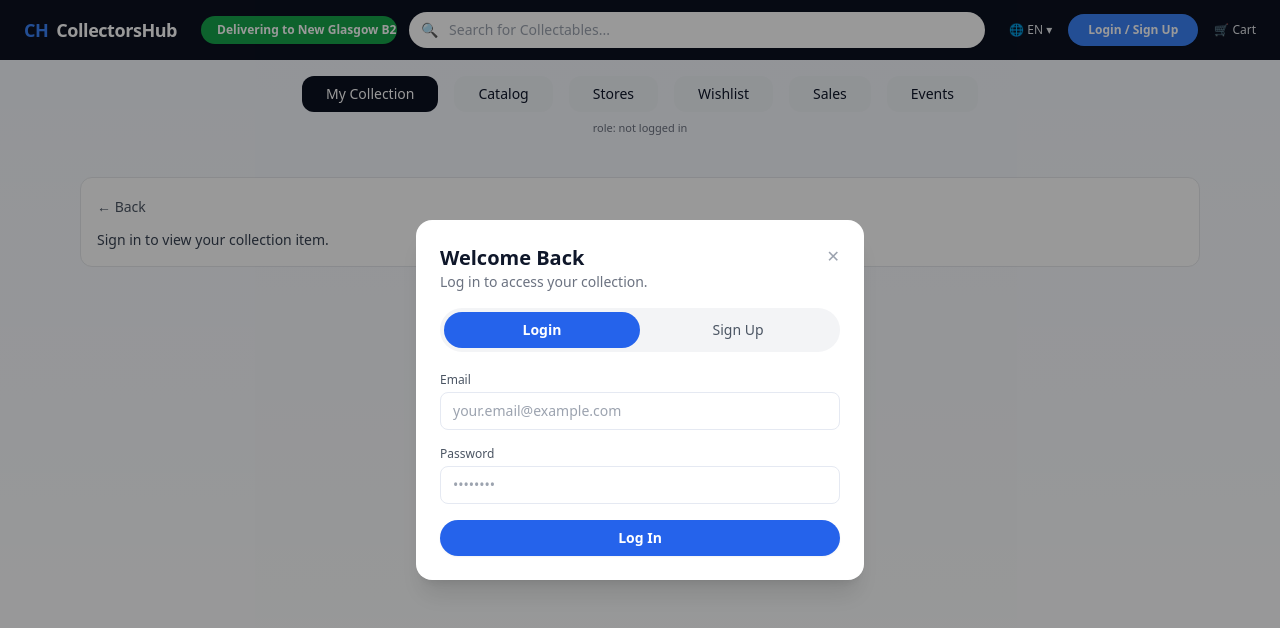
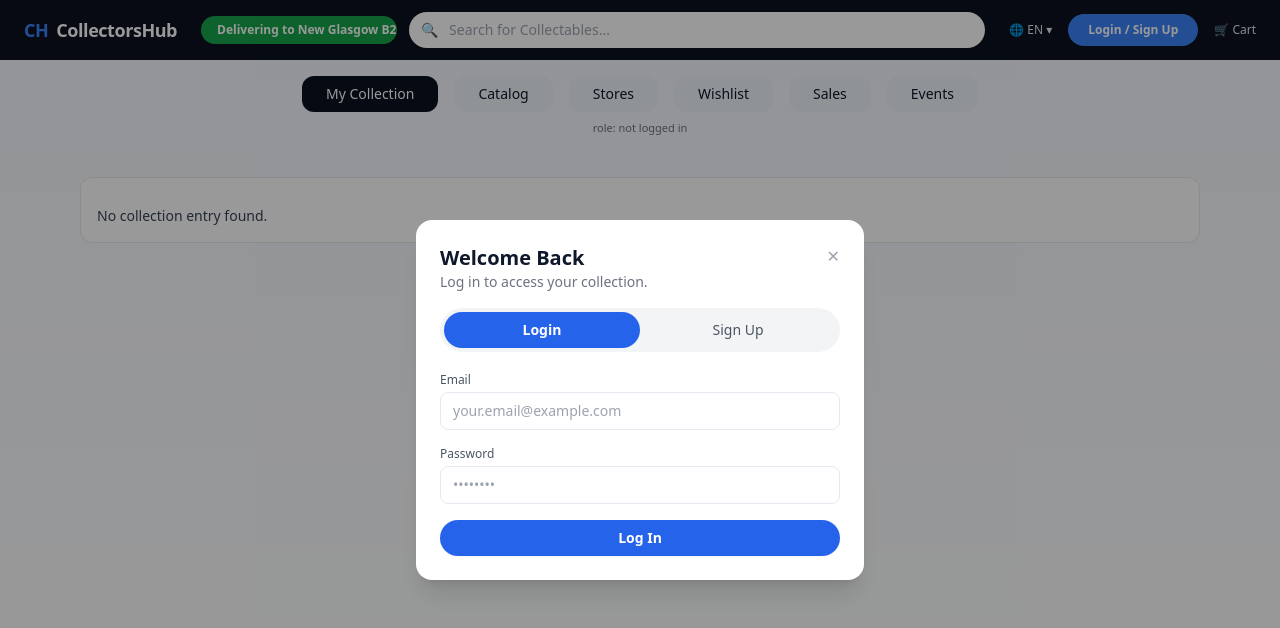
Before and after one commit to Cymunix/CollectorsHub, a Next.js app: page /collection/1 in a window 1280 px wide. Shown: the top 628 px of the page. Built offline with nearby package versions, Linux system fonts and the light colour scheme.

Commit message:
Update page.tsx

```diff
--- a/app/collection/[catalogItemId]/page.tsx
+++ b/app/collection/[catalogItemId]/page.tsx
@@ -10,6 +10,9 @@ import SecondaryNav from "@/components/SecondaryNav";
 import AuthModal from "@/components/AuthModal";
 
 import CollectionItemScreen from "./_components/CollectionItemScreen";
+
+// ... (Keep your Type definitions: CatalogLite, ConditionMeta, CollectionItemLite) ...
+// ... (For brevity, I'm assuming the types are defined as in your snippet) ...
 
 type CatalogLite = {
   id: string;
@@ -26,20 +29,14 @@ type ConditionMeta = {
 type CollectionItemLite = {
   id: string;
   catalog_item_id: string;
-
   quantity: number | null;
-
-  // ✅ real schema fields
   condition_meta: ConditionMeta | null;
   graded: boolean | null;
   grade: number | null;
-
   paid_price_cents: number | null;
   paid_currency: string | null;
-
   notes: string | null;
   created_at: string | null;
-
   catalog: CatalogLite | null;
 };
 
@@ -55,7 +52,6 @@ export default function CollectionItemPage() {
 
   const [loading, setLoading] = useState(true);
   const [err, setErr] = useState<string | null>(null);
-
   const [row, setRow] = useState<CollectionItemLite | null>(null);
   const [authOpen, setAuthOpen] = useState(false);
 
@@ -72,7 +68,6 @@ export default function CollectionItemPage() {
         setLoading(true);
         setErr(null);
 
-        // Require auth (collection is user-owned)
         const { data: auth } = await supabase.auth.getUser();
         if (cancelled) return;
 
@@ -83,9 +78,6 @@ export default function CollectionItemPage() {
           return;
         }
 
-        // ✅ IMPORTANT:
-        // Your route is /collection/[catalogItemId], so we fetch the user's collection row(s) for that catalogue item.
-        // If you can have multiple rows per catalogue item, you must decide which one to show or redirect elsewhere.
         const res = await supabase
           .from("user_collection_items")
           .select(
@@ -132,19 +124,14 @@ export default function CollectionItemPage() {
         const mapped: CollectionItemLite = {
           id: data.id,
           catalog_item_id: data.catalog_item_id,
-
           quantity: data.quantity ?? null,
-
           condition_meta: (data.condition_meta ?? null) as ConditionMeta | null,
           graded: data.graded ?? null,
           grade: data.grade ?? null,
-
           paid_price_cents: data.paid_price_cents ?? null,
           paid_currency: data.paid_currency ?? null,
-
           notes: data.notes ?? null,
           created_at: data.created_at ?? null,
-
           catalog: data.catalog
             ? {
                 id: data.catalog.id,
@@ -174,7 +161,6 @@ export default function CollectionItemPage() {
     <>
       <Header />
       <SecondaryNav />
-
       <AuthModal open={authOpen} onClose={() => setAuthOpen(false)} />
 
       <main className="mx-auto max-w-6xl px-4 pb-16 pt-6">
@@ -189,26 +175,18 @@ export default function CollectionItemPage() {
           <div className="text-sm text-gray-500">Loading…</div>
         ) : err ? (
           <div className="rounded-xl border bg-white p-4">
-            <button onClick={() => router.back()} className="text-sm text-gray-600 hover:underline">
-              ← Back
-            </button>
             <div className="mt-3 text-sm text-red-600">{err}</div>
           </div>
         ) : !row ? (
           <div className="rounded-xl border bg-white p-4">
-            <button onClick={() => router.back()} className="text-sm text-gray-600 hover:underline">
-              ← Back
-            </button>
-            <div className="mt-3 text-sm text-gray-700">
-              {authOpen ? "Sign in to view your collection item." : "No collection entry found for this item."}
-            </div>
+             {/* ... Empty state ... */}
+             <div className="mt-3 text-sm text-gray-700">No collection entry found.</div>
           </div>
         ) : (
+          /* ✅ UPDATE: Pass the full 'item' row here */
           <CollectionItemScreen
             key={row.id}
-            collectionItemId={row.id}
-            catalogItemId={row.catalog_item_id}
-            catalogMeta={row.catalog}
+            item={row}
             onRequireAuth={() => setAuthOpen(true)}
           />
         )}
```
